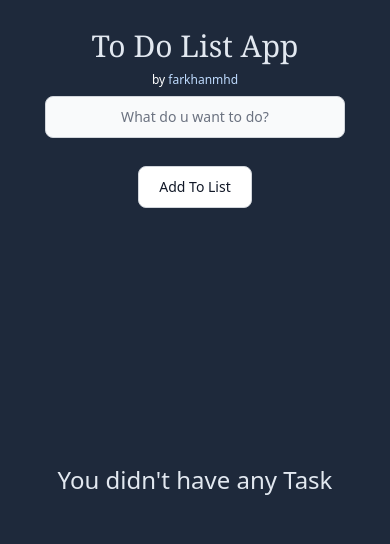
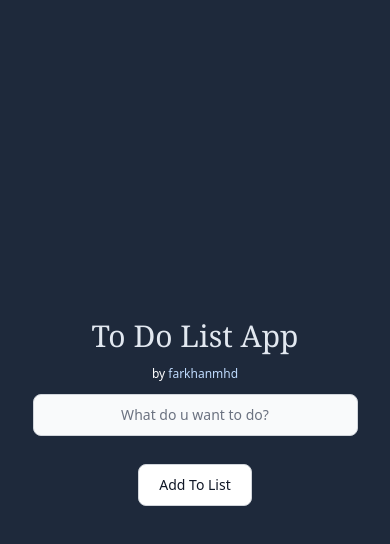
Before and after one commit to farkhanmhd/todolist, a React (Vite) app: page / in a window 390 px wide. Shown: the top 544 px of the page. Built offline with nearby package versions, Linux system fonts and the light colour scheme.

Commit message:
added animation on add/delete and if theres no to do's then it wont be rendered

```diff
--- a/src/App.jsx
+++ b/src/App.jsx
@@ -36,20 +36,30 @@ export default function App() {
   };
 
   const deleteHandler = (id) => {
+    document.getElementById(id).classList.add("fade-out");
+    setTimeout(() => {
       const newToDoList = toDoList.filter((todo) => todo.id !== id);
       setToDoList(newToDoList);
       localStorage.setItem("todoList", JSON.stringify(newToDoList));
+    }, 450);
   };
 
   return (
     <div className="w-screen h-screen flex justify-center bg-slate-800 overflow-hidden pb-5 ">
       <div
-        className="app overflow-hidden w-3/6 h-full flex flex-col items-center gap-y-2 sm:gap-y-10"
+        className={`app overflow-hidden w-5/6 h-full flex flex-col ${
+          toDoList.length ? "justify-start" : "justify-center"
+        } items-center gap-y-3 sm:gap-y-10 md:gap-y-7`}
         style={{
           minWidth: "300px",
+          maxWidth: "800px",
         }}
       >
-        <h1 className="text-3xl font-serif font-light text-center text-slate-200 mt-7 md:mt-32 md:text-5xl">
+        <h1
+          className={`text-3xl font-serif font-light text-center text-slate-200 ${
+            toDoList.length > 0 ? "mt-7 md:mt-32" : ""
+          } md:text-5xl`}
+        >
           To Do List App
         </h1>
         <p className="text-white text-center text-xs">
@@ -60,18 +70,18 @@ export default function App() {
           </a>
         </p>
         <AddNoteForm onSubmit={handleSubmit} />
+        {toDoList.length > 0 && (
           <div className="todos-box w-full h-full">
-          {toDoList.length > 0 ? (
-            <>
-              <h2 className="text-slate-200 text-center font-bold text-2xl my-3 sm:my-5">
+            <h2 className="text-slate-200 text-center font-bold text-2xl my-2.5 sm:my-5">
               To do Lists
             </h2>
-              <div className="todos-container w-full h-3/6 sm:2/6 lg:h-2/6">
-                <ul className="text-slate-200 flex flex-col items-center w-full h-full overflow-auto">
+            <div className="todos-container w-full h-[33vh] md:h-[50vh] lg:h-[35vh] overflow-auto">
+              <ul className="text-slate-200 flex flex-col items-center w-full h-full">
                 {toDoList.map((todo) => (
                   <li
                     key={todo.id}
-                      className="border-b border-white border-solid w-5/6 py-5 last-of-type:border-none relative first-of-type:pt-3"
+                    id={todo.id}
+                    className="fade-in border-b border-white border-solid w-5/6 py-5 last-of-type:border-none relative"
                   >
                     <input
                       id={todo.id}
@@ -107,16 +117,9 @@ export default function App() {
                 ))}
               </ul>
             </div>
-            </>
-          ) : (
-            <div className="grid place-content-center w-full h-full">
-              <h2 className=" text-slate-200 text-2xl -mt-14">
-                You didn't have any Task
-              </h2>
           </div>
         )}
       </div>
     </div>
-    </div>
   );
 }
--- a/src/index.css
+++ b/src/index.css
@@ -1,9 +1,42 @@
 @tailwind base;
 @tailwind components;
 @tailwind utilities;
+
+.fade-in {
+  animation: fadeIn 0.4s forwards;
+}
+
+.fade-out {
+  animation: fadeOut 0.4s forwards;
+}
 
 @media only screen and (max-width: 320px) {
   .todos-container {
     max-height: 270px;
   }
 }
+@media only screen and (max-width: 640px) {
+  .todos-container {
+    height: 50vh;
+  }
+}
+
+@keyframes fadeIn {
+  from {
+    opacity: 0;
+  }
+
+  to {
+    opacity: 1;
+  }
+}
+
+@keyframes fadeOut {
+  from {
+    opacity: 1;
+  }
+
+  to {
+    opacity: 0;
+  }
+}
```
Lines whose indentation alone changed are shown as unchanged.
